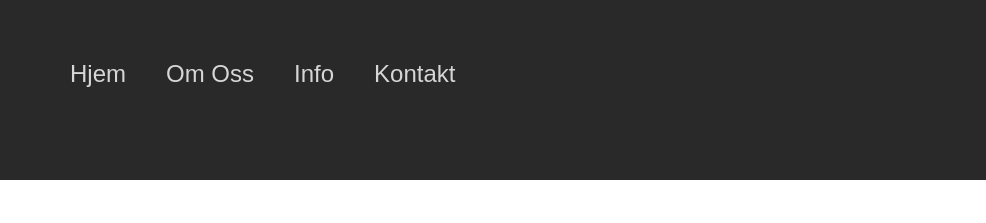
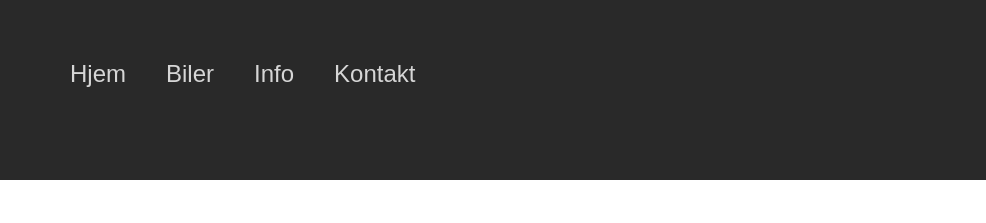
Before and after one commit to arnekva/DAT152_Oblig3, a plain HTML site: page index.html in a window 1280 px wide. Shown: the top 223 px of the page, 0-986 px from the left. Drawn offline with Linux system fonts and the light colour scheme.

Commit message:
Working menu for cars

```diff
--- a/index.html
+++ b/index.html
@@ -25,7 +25,7 @@ console.log("hei")
 <script></script>
 <body>
   <nav class="navbar" role="navigation">
-    <img class="logo" src="img/logo_new_2.png" style="height:100px;width:auto;"alt="logo">
+    <a href="hjem.html" title="Hovedside"><img class="logo" src="img/logo_new_2.png" style="height:100px;width:auto;" alt="Logo for Nitro Bilutleie"></a>
   <div id="menuToggle">
 
     <input type="checkbox" class="menu-box-check"/>
@@ -35,8 +35,8 @@ console.log("hei")
     <span></span>
 
     <ul id="menu">
-      <a class="nav-link" href="index.html" title="Hjem"><li>Hjem</li></a>
-      <a class="nav-link" href="#" title="Om oss"><li>Om Oss</li></a>
+      <a class="nav-link" href="index.html" title="Hovedside"><li>Hjem</li></a>
+      <a class="nav-link" href="carguide.html" title="Liste av biler"><li>Biler</li></a>
       <a class="nav-link" href="#" title="Informasjon om oss"><li>Info</li></a>
       <a class="nav-link" href="#"title="Vår kontaktinformasjon"><li>Kontakt</li></a>
     </ul>
```
